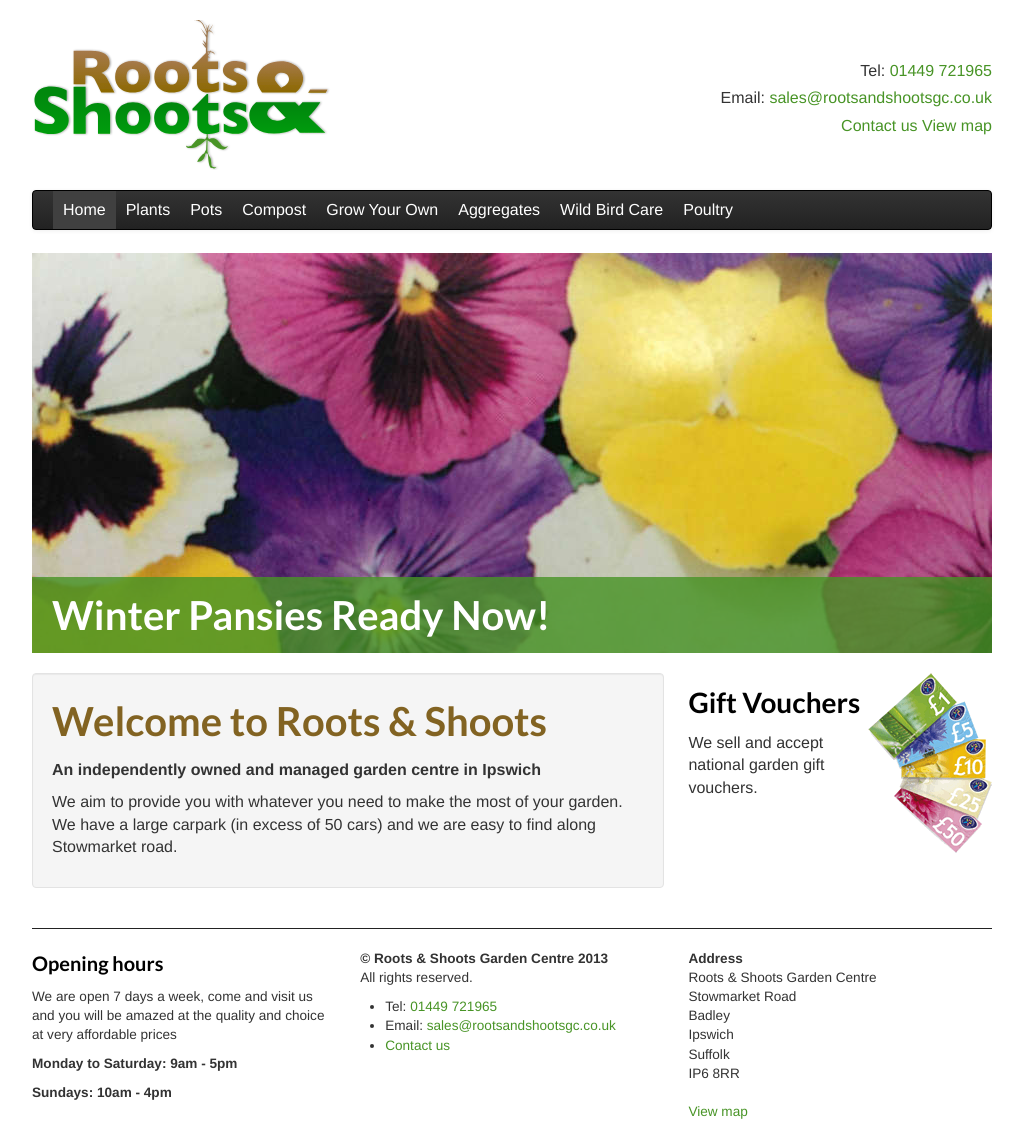
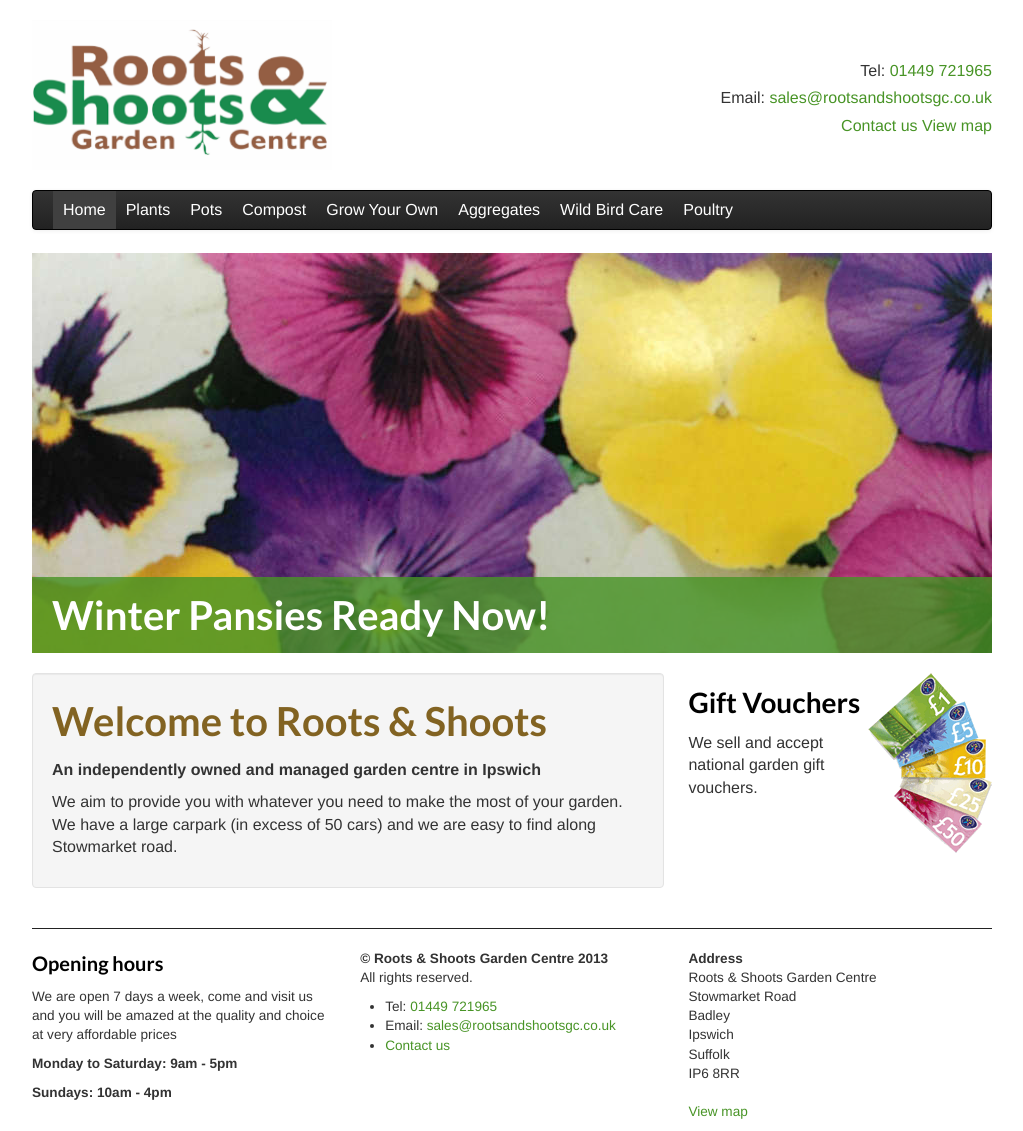
Before and after one commit to RootsShoots/site, a Jekyll site: the page built from index.md, in a window 1280 px wide. Shown: the whole page, without its empty margins (128-1151 px from the left). Built offline with Jekyll 4.4.1, drawn with Linux system fonts in a browser that asks for light colours; nearby versions of some CDN libraries.

Commit message:
Changed the Logo
0 casualties

```diff
--- a/_includes/css/main.css
+++ b/_includes/css/main.css
@@ -134,7 +134,7 @@
 .logo {
     display: block;
     max-width: 300px;
-    background: no-repeat url(../img/logo.svg);
+    background: no-repeat url(../img/logo.png);
     background-size: 100% auto;
 }
 
```
Also changed, not shown: img/logo.png.
